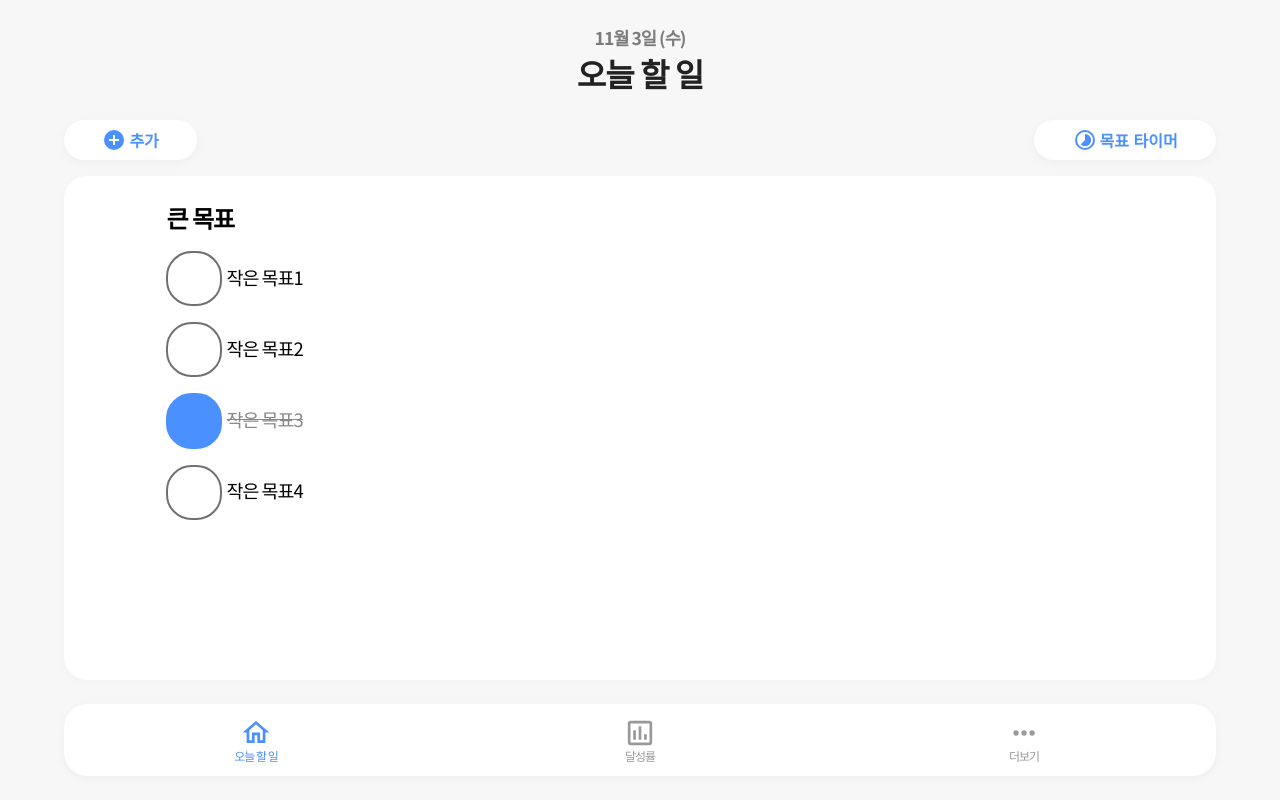
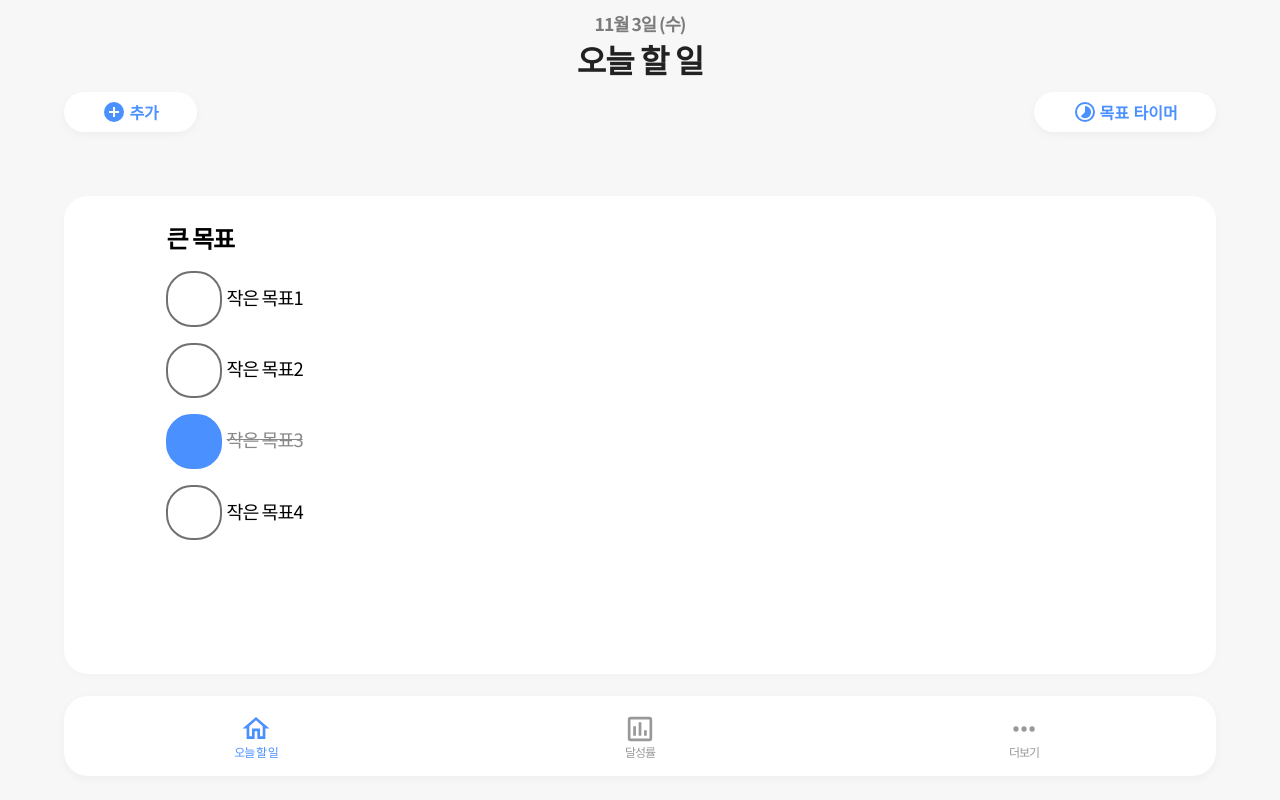
Before and after one commit to modoolist/modoolist, a Svelte app: page /app/todo in a window 1280 px wide. Built offline with nearby package versions, Linux system fonts and the light colour scheme.

Commit message:
margin과 safe-area 등 모두 해결

```diff
--- a/index.html
+++ b/index.html
@@ -25,21 +25,10 @@
     <meta name="apple-mobile-web-app-title" content="모두리스트">
     <style>
       body {
+        background-color: #F7F7F7;
         font-family: 'Noto Sans KR', sans-serif;
         letter-spacing: -1px;
         margin: 0;
-        padding: 0;
-        width: 100%;
-        height: 100%;
-      }
-
-      #app {
-        position: fixed;
-        top: 0;
-        left: 0;
-        background-color: #F7F7F7;
-        width: 100%;
-        height: 100%;
       }
     </style>
     <script>
--- a/src/App.svelte
+++ b/src/App.svelte
@@ -7,10 +7,12 @@
   import Assessment from "./routes/app/Assessment.svelte";
   import More from "./routes/app/More.svelte";
   export let url = "";
+  document.documentElement.style.setProperty('--div-height', `${window.innerHeight}px`);
+  document.documentElement.style.setProperty('--div-width', `${window.innerWidth}px`);
 </script>
 
 <Router url="{url}">
-  <div>
+  <div id="appContainer">
     <!-- / -->
     <Route path="/"><Index /></Route>
     <!-- /auth -->
@@ -22,3 +24,10 @@
     <Route path="/app/more"><More /></Route>
   </div>
 </Router>
+
+<style>
+  div {
+    height: calc(var(--div-height) - max(env(safe-area-inset-bottom), 3vh));
+    width: var(--div-width);
+  }
+</style>
--- a/src/components/Navbar.svelte
+++ b/src/components/Navbar.svelte
@@ -74,6 +74,8 @@
   }
 
   #container {
+    position: fixed;
+    bottom: max(env(safe-area-inset-bottom), 3vh);
     display: flex;
     flex-direction: row;
     align-items: center;
@@ -81,7 +83,7 @@
     border-radius: 3vh;
     margin-top: 3vh;
     background-color: #fff;
-    height: 9vh;
+    height: 10vh;
     width: 90vw;
     box-shadow: 0 3px 10px rgba(0,0,0,0.04);
   }
--- a/src/routes/app/Todo.svelte
+++ b/src/routes/app/Todo.svelte
@@ -66,7 +66,7 @@ import { dataset_dev } from "svelte/internal";
 <style>
   main {
     width: 100vw;
-    height: 100vh;
+    height: calc(90% - max(env(safe-area-inset-bottom), 3vh));
     display: flex;
     flex-direction: column;
     align-items: center;
@@ -145,7 +145,7 @@ import { dataset_dev } from "svelte/internal";
 
   #dateContainer {
     width: 100vw;
-    height: 15vh;
+    height: 15%;
     display: flex;
     flex-direction: column;
     align-items: center;
@@ -194,9 +194,9 @@ import { dataset_dev } from "svelte/internal";
     align-items: flex-start;
     padding: 1vh 8vw;
     border-radius: 3vh;
-    margin-top: 2vh;
+    margin-top: 5%;
     background-color: #fff;
-    height: 61vh;
+    height: 75%;
     width: 74vw;
     box-shadow: 0 3px 10px rgba(0,0,0,0.02);
   }
```
